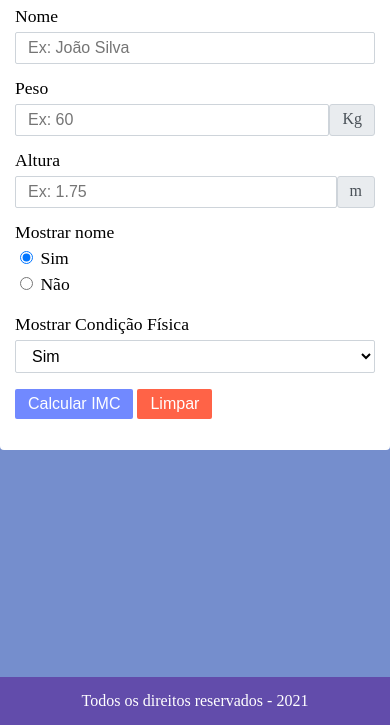
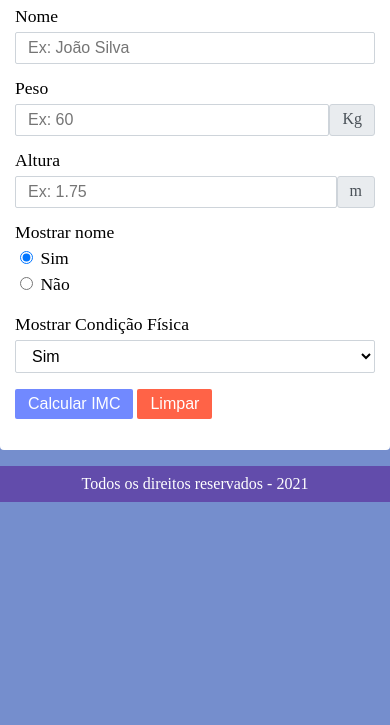
Before and after one commit to ddiegolemos/minha-calculadora-imc, a plain HTML site: page index.html in a window 390 px wide. Shown: the part 119-844 px from the top of the page. Drawn offline with Linux system fonts and the light colour scheme.

Commit message:
resolucao do rodape para mobile

```diff
--- a/css/home.css
+++ b/css/home.css
@@ -2,7 +2,11 @@
   box-sizing: border-box;
 }
 
-hmtl, body {height: 100}
+hmtl, body {
+  height: 100%;
+  padding: 0;
+  margin: 0;
+}
 
 body {
   font-family: "Montserrat";
@@ -89,7 +93,7 @@ header li a:hover {
 .form-wraper {
   padding: 15px;
   background-color: white;
-  width: 40%;
+  width: 60%;
   border-radius: 4px;
 }
 
@@ -122,13 +126,18 @@ header li a:hover {
 }
 
 footer {
-  position: absolute;
-  bottom: 0;
+  width: 100%;
   display: flex;
+  flex-direction: column;
+  align-items: center;
+}
+
+footer p {
   color: white;
   background-color: #624CAB;
-  width: 100%;
-  justify-content: center;
+  width: 60%;
+  padding: 10px;
+  text-align: center;
 }
 
 label {
@@ -141,4 +150,20 @@ label {
   .form-wraper {
     width: 100%;
   }
+
+  footer {
+    width: 100%;
+    display: flex;
+    flex-direction: column;
+    align-items: center;
+  }
+
+  footer p {
+    color: white;
+    background-color: #624CAB;
+    width: 100%;
+    padding: 10px;
+    text-align: center;
+  }
+
 }
--- a/css/oq-e-imc.css
+++ b/css/oq-e-imc.css
@@ -72,19 +72,24 @@ header li a:hover {
 .wraper {
   padding: 15px;
   background-color: white;
-  width: 30%;
+  width: 60%;
   border-radius: 4px;
 }
 
 
 footer {
-  position: absolute;
-  bottom: 0;
+  width: 100%;
   display: flex;
+  flex-direction: column;
+  align-items: center;
+}
+
+footer p {
   color: white;
   background-color: #624CAB;
-  width: 100%;
-  justify-content: center;
+  width: 60%;
+  padding: 10px;
+  text-align: center;
 }
 
 label {
@@ -93,7 +98,22 @@ label {
 }
 
 @media only screen and (max-width: 950px) {
-  .form-wraper {
+  .wraper {
     width: 100%;
   }
+
+  footer {
+    width: 100%;
+    display: flex;
+    flex-direction: column;
+    align-items: center;
+  }
+
+  footer p {
+    color: white;
+    background-color: #624CAB;
+    width: 100%;
+    padding: 10px;
+    text-align: center;
+  }
 }
--- a/css/quem-somos.css
+++ b/css/quem-somos.css
@@ -89,7 +89,7 @@ header li a:hover {
 .wraper {
   padding: 15px;
   background-color: white;
-  width: 40%;
+  width: 60%;
   border-radius: 4px;
 }
 
@@ -127,13 +127,18 @@ header li a:hover {
 }
 
 footer {
-  position: absolute;
-  bottom: 0;
+  width: 100%;
   display: flex;
+  flex-direction: column;
+  align-items: center;
+}
+
+footer p {
   color: white;
   background-color: #624CAB;
-  width: 100%;
-  justify-content: center;
+  width: 60%;
+  padding: 10px;
+  text-align: center;
 }
 
 label {
@@ -143,7 +148,22 @@ label {
 }
 
 @media only screen and (max-width: 950px) {
-  .form-wraper {
+  .wraper {
     width: 100%;
   }
+
+  footer {
+    width: 100%;
+    display: flex;
+    flex-direction: column;
+    align-items: center;
+  }
+
+  footer p {
+    color: white;
+    background-color: #624CAB;
+    width: 100%;
+    padding: 10px;
+    text-align: center;
+  }
 }
--- a/index.html
+++ b/index.html
@@ -40,7 +40,7 @@
         </ul>
       </nav>
     </header>
-
+    <div class="corpo">
     <main>
       <section class="container">
         <h1 class="text-color-secondary">Calculadora de IMC</h1>
@@ -153,5 +153,6 @@
     <footer>
       <p>Todos os direitos reservados - 2021</p>
     </footer>
+  </div>
   </body>
 </html>
```
